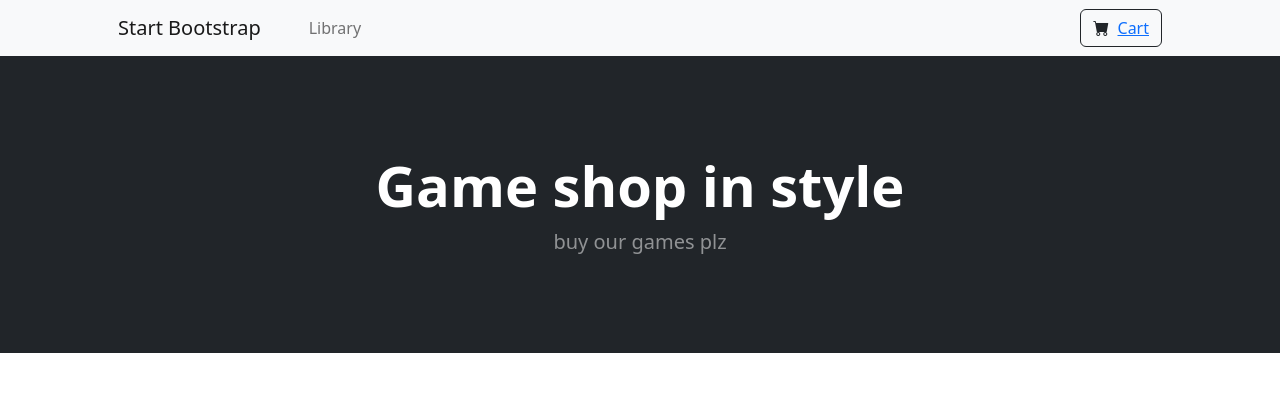
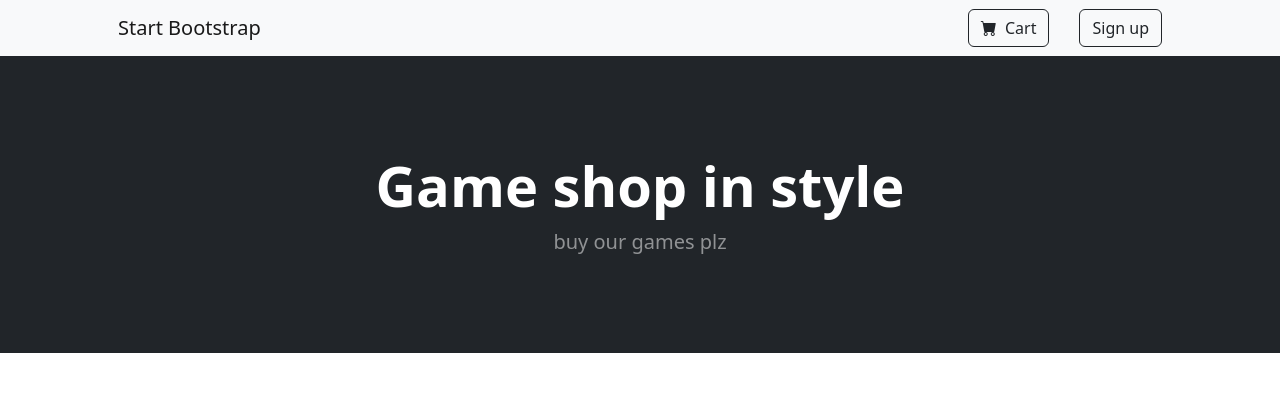
Before and after one commit to IllyaShparuk/djangoCICD, a Django app: page / in a window 1280 px wide. Shown: the top 420 px of the page. Run offline with Django 5.2, Linux system fonts and the light colour scheme; data that the repository does not hold is empty; some libraries are stand-ins or nearby versions.

Commit message:
account auth buttons

```diff
--- a/account/views.py
+++ b/account/views.py
@@ -13,3 +13,9 @@ def sign_up(request):
     else:
         form = RegisterForm()
     return render(request, 'registration/sign_up.html', {"form" : form})
+
+
+
+def user_logout(request):
+    logout(request)
+    return redirect("/")
--- a/djangoCICD/settings.py
+++ b/djangoCICD/settings.py
@@ -135,4 +135,4 @@ MEDIA_ROOT = BASE_DIR / 'media'
 DEFAULT_AUTO_FIELD = 'django.db.models.BigAutoField'
 
 LOGIN_REDIRECT_URL = '/'
-LOGOUT_REDIRECT_URL = '/login'
+LOGOUT_REDIRECT_URL = '/'
--- a/djangoCICD/urls.py
+++ b/djangoCICD/urls.py
@@ -20,7 +20,7 @@ from django.urls import path, include
 
 from djangoCICD import settings
 from main.views import home
-from account.views import sign_up
+from account.views import sign_up, user_logout
 from cart.views import add_to_cart, open_cart, delete_from_cart
 from user_games_lib.views import add_items_to_lib, open_user_lib
 
@@ -33,7 +33,8 @@ urlpatterns = [
     path('open_cart', open_cart, name='open_cart'),
     path('delete_from_cart', delete_from_cart, name='delete_from_cart'),
     path('add_items_to_lib', add_items_to_lib, name='add_items_to_lib'),
-    path('open_user_lib', open_user_lib, name='open_user_lib')
+    path('open_user_lib', open_user_lib, name='open_user_lib'),
+    path('user_logout', user_logout, name='user_logout'),
 ]
 
 
--- a/templates/index.html
+++ b/templates/index.html
@@ -23,14 +23,32 @@
                 <button class="navbar-toggler" type="button" data-bs-toggle="collapse" data-bs-target="#navbarSupportedContent" aria-controls="navbarSupportedContent" aria-expanded="false" aria-label="Toggle navigation"><span class="navbar-toggler-icon"></span></button>
                 <div class="collapse navbar-collapse" id="navbarSupportedContent">
                     <ul class="navbar-nav me-auto mb-2 mb-lg-0 ms-lg-4">
-                        <li class="nav-item"><a class="nav-link" href="{% url 'open_user_lib' %}">{{user.username}} Library</a></li>
+                        {% if user.is_active%}
+                        	<li class="nav-item"><a class="nav-link" href="{% url 'open_user_lib' %}">{{user.username}}'s Library</a></li>
+                        {% else %}
+
+                        {% endif %}
                     </ul>
-                    <form class="d-flex">
+                    <form action="/open_cart" class="d-flex">
                         <button class="btn btn-outline-dark" type="submit">
                             <i class="bi-cart-fill me-1"></i>
-                            <a href='/open_cart'>Cart</a>
+                            Cart
                         </button>
                     </form>
+                    {% if user.is_active %}
+                    	<form action="/user_logout" class="d-flex">
+                            <button style="margin-left: 30px" class="btn btn-outline-dark" type="submit">
+                                Log out
+                            </button>
+                        </form>
+                    {% else %}
+                        <form action="/sign-up" class="d-flex">
+                            <button style="margin-left: 30px" class="btn btn-outline-dark" type="submit">
+                                Sign up
+                            </button>
+                        </form>
+                    {% endif %}
+
                 </div>
             </div>
         </nav>
```
